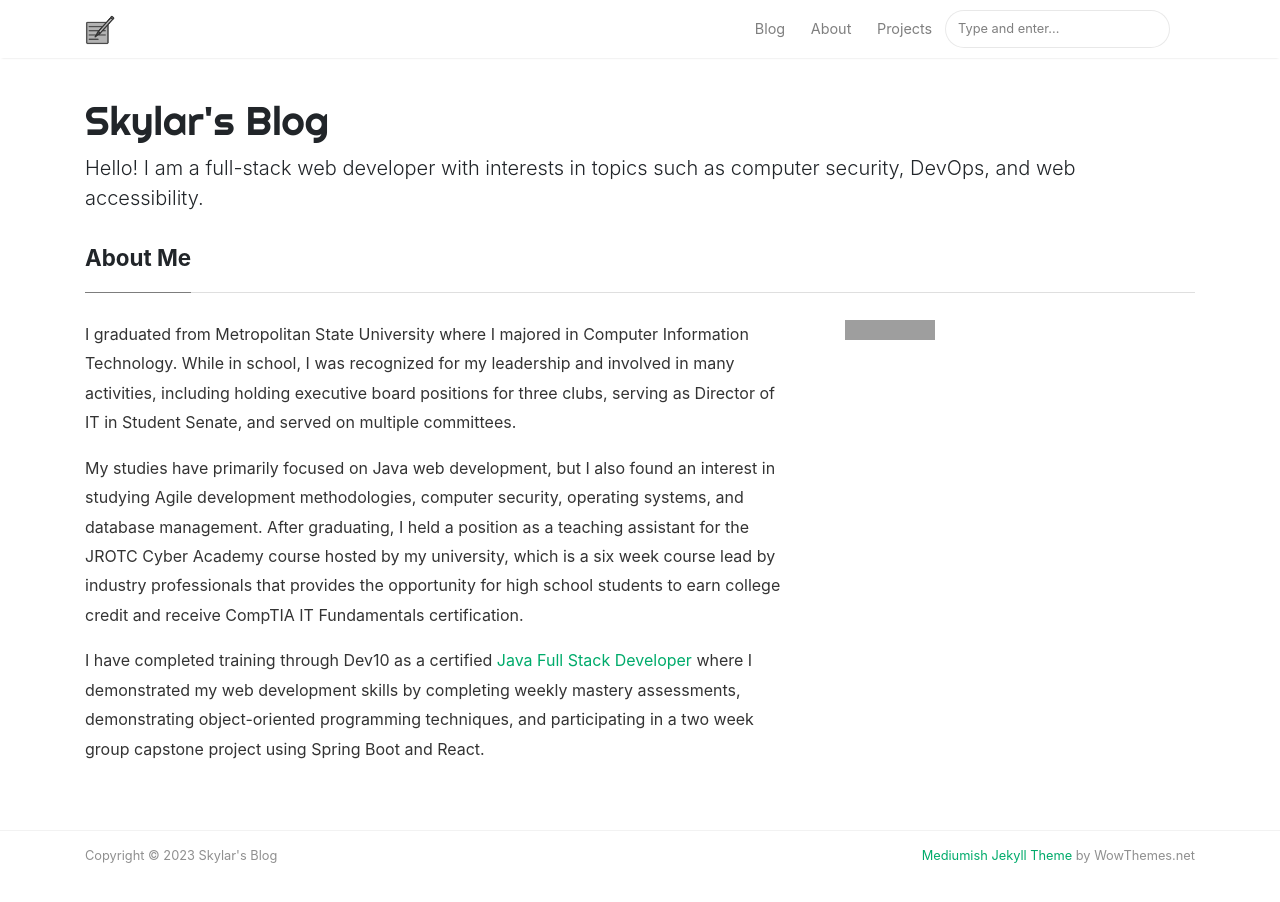
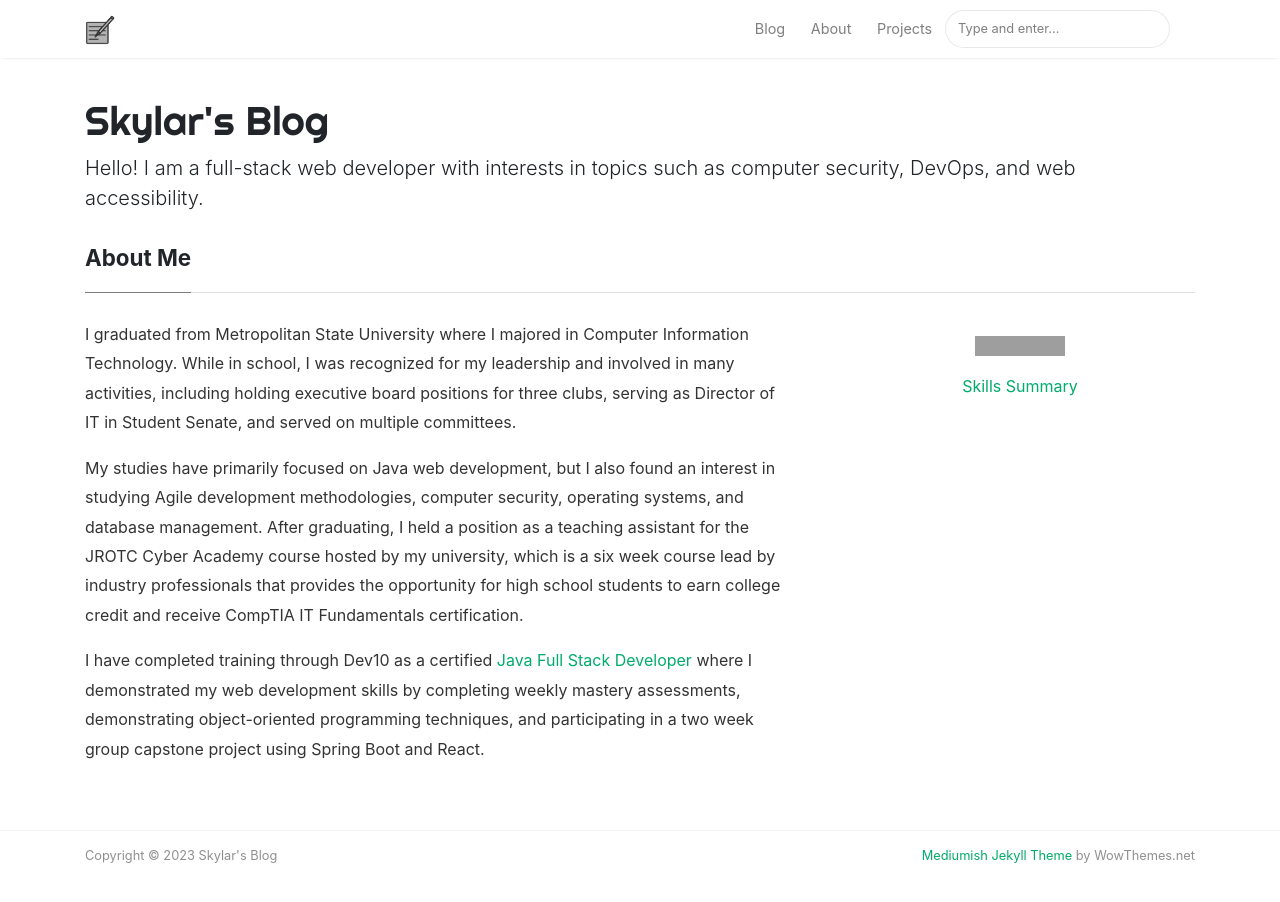
Before and after one commit to oneexists/oneexists.github.io, a Jekyll site: the page built from _pages/about.md, in a window 1280 px wide and 939 px high. Shown: the top 902 px of the window. Built offline with Jekyll 4.4.1, drawn with Linux system fonts in a browser that asks for light colours; nearby versions of some CDN libraries; a script that is not in the unit is left out; grey boxes are pictures that could not be loaded.

Commit message:
link to skills page

```diff
--- a/_pages/about.md
+++ b/_pages/about.md
@@ -40,14 +40,17 @@ permalink: /about
 <div class="col-md-4">
 
 <div class="sticky-top sticky-top-80">
-  <div class="github-card" data-github="oneexists" data-width="400" data-height="318" data-theme="medium"></div>
+  <div class="row justify-content-center github-card" data-github="oneexists" data-width="400" data-height="318" data-theme="medium"></div>
   <script src="//cdn.jsdelivr.net/github-cards/latest/widget.js"></script>
 
-    <div>
+  <div class="row justify-content-center pt-3">
     <a href="https://www.linkedin.com/in/skylar-lynner-826079188/">
       <img align="left" alt="Skylar's LinkedIn" src="https://img.shields.io/badge/LinkedIn-blue?logo=linkedin&logoColor=white&style=for-the-badge" />
     </a>
   </div>
+  <div class="row justify-content-center pt-3">
+    <p><a href="https://oneexists.github.io/skills">Skills Summary</a></p>
+  </div>
 </div>
 </div>
 </div>
```
